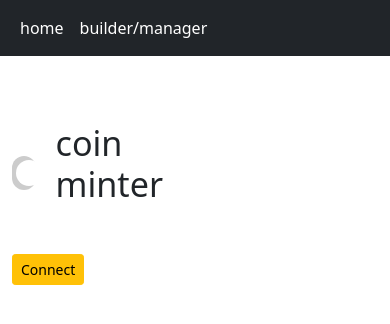
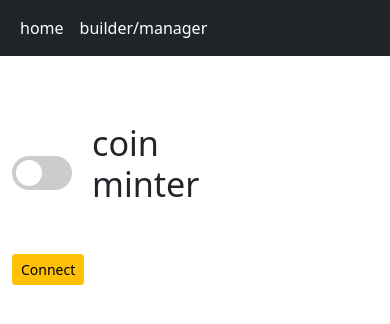
Before and after one commit to paulfears/CryptoGenerator, a React (Create React App) app: page /generator in a window 390 px wide. Shown: the top 324 px of the page. Built offline with nearby package versions, Linux system fonts and the light colour scheme.

Commit message:
fixed slide switch on mobile

```diff
--- a/src/components/Generator.js
+++ b/src/components/Generator.js
@@ -155,8 +155,8 @@ class Generator extends React.Component{
 
 
         <div className="row">
-        <div className="col-12 col-lg-6"style={{width: "50%"}}>
-            <div style={{display:"flex"}}>
+        <div className="col-md-12 col-lg-6"style={{width: "50%"}}>
+            <div style={{display:"flex", width: "100%"}}>
               <Slider onClick={this.toggleScreen}/>
               <p style={{marginLeft: "20px", transform: "translateY(-40%)", marginRight: "20px"}} className="display-4">coin {this.state.screen === "minter"? "minter" : "manager"}</p>
               {this.state.connected?
--- a/src/components/Slider.jsx
+++ b/src/components/Slider.jsx
@@ -11,10 +11,12 @@ class Slider extends React.Component{
 
     render(){
         return(
+        <span>
         <label className="switch">
             <input type="checkbox" checked={this.props.checked} onClick={this.props.onClick}/>
             <span className="slider round"></span>
         </label>
+        </span>
         )
     }
 
```
